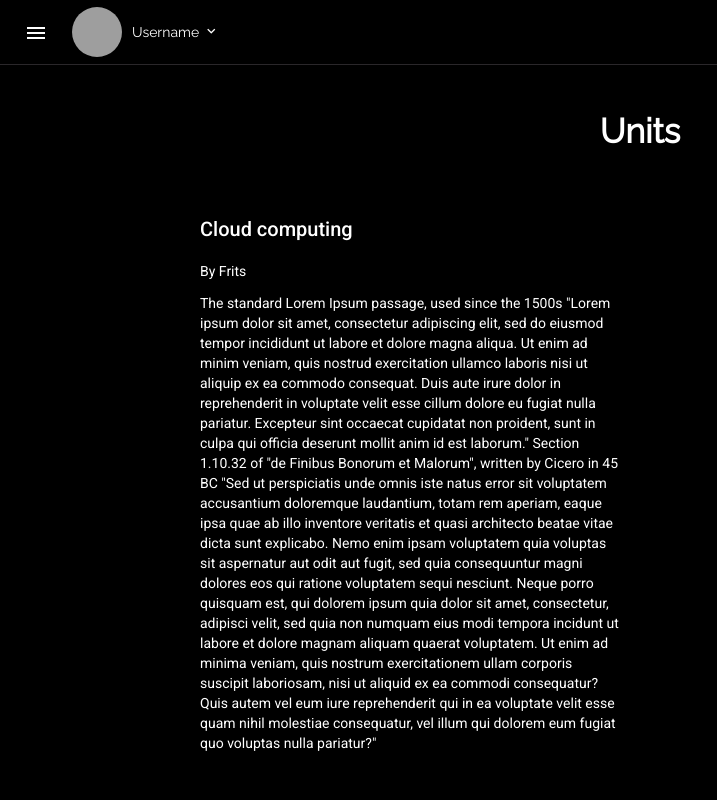
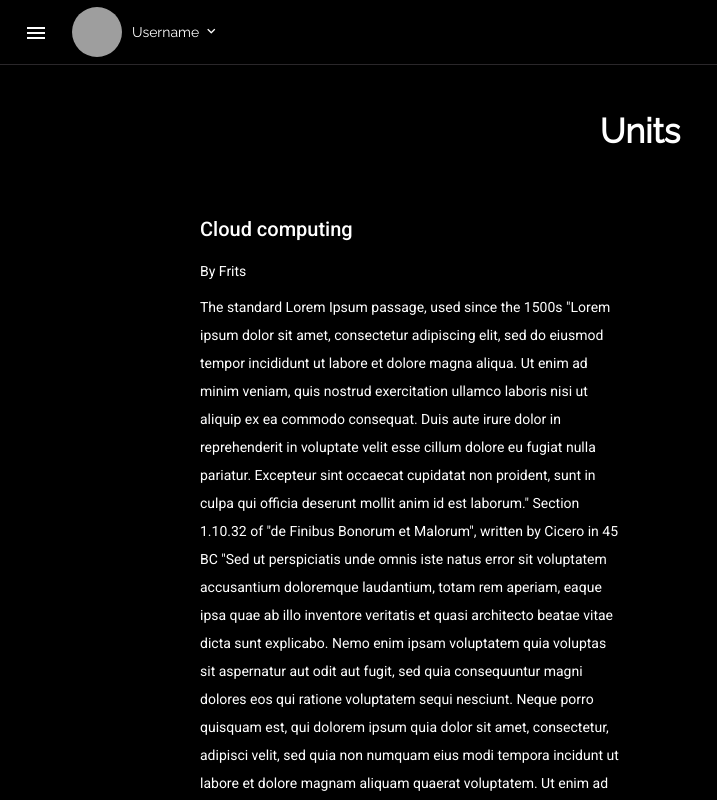
Before and after one commit to CaffeineProgrammer/AtosCompetenceDev, an Angular app in the folder competence-dev-web-app/: page /home in a window 1280 px wide. Shown: the whole page, without its empty margins (0-717 px from the left). Built offline with nearby package versions, Linux system fonts and the light colour scheme; grey boxes are pictures that could not be loaded.

Commit message:
Added line height

```diff
--- a/competence-dev-web-app/src/app/components/info/info.component.scss
+++ b/competence-dev-web-app/src/app/components/info/info.component.scss
@@ -0,0 +1,5 @@
+.information-container{
+    &__description {
+        line-height: 2;
+    }
+}
```
